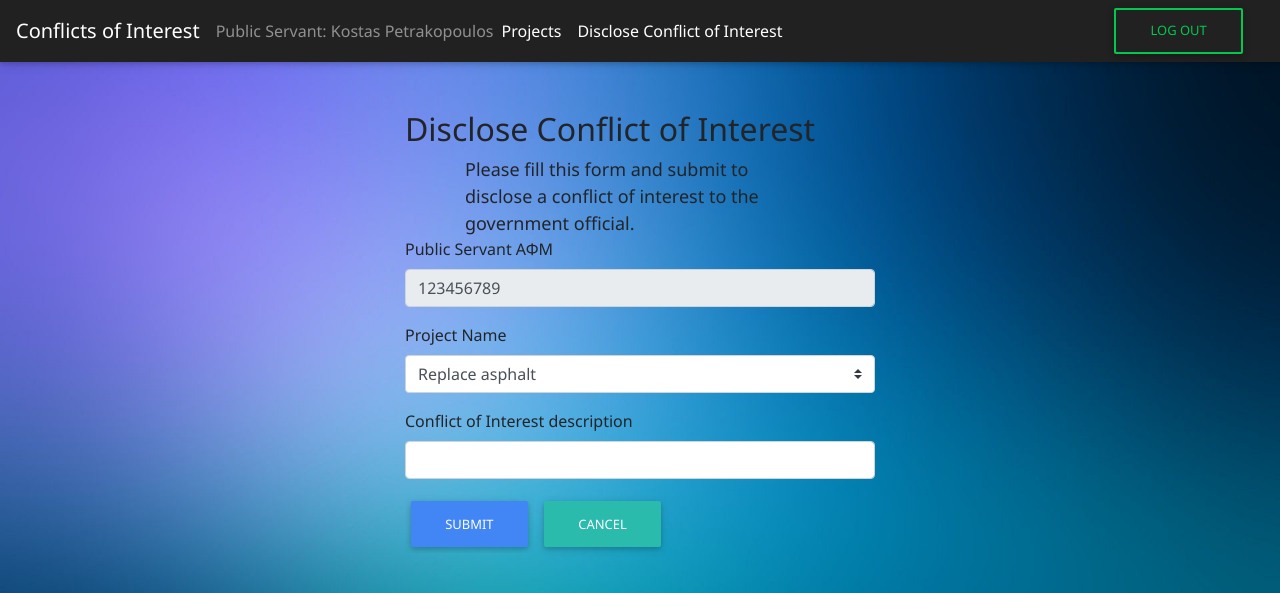
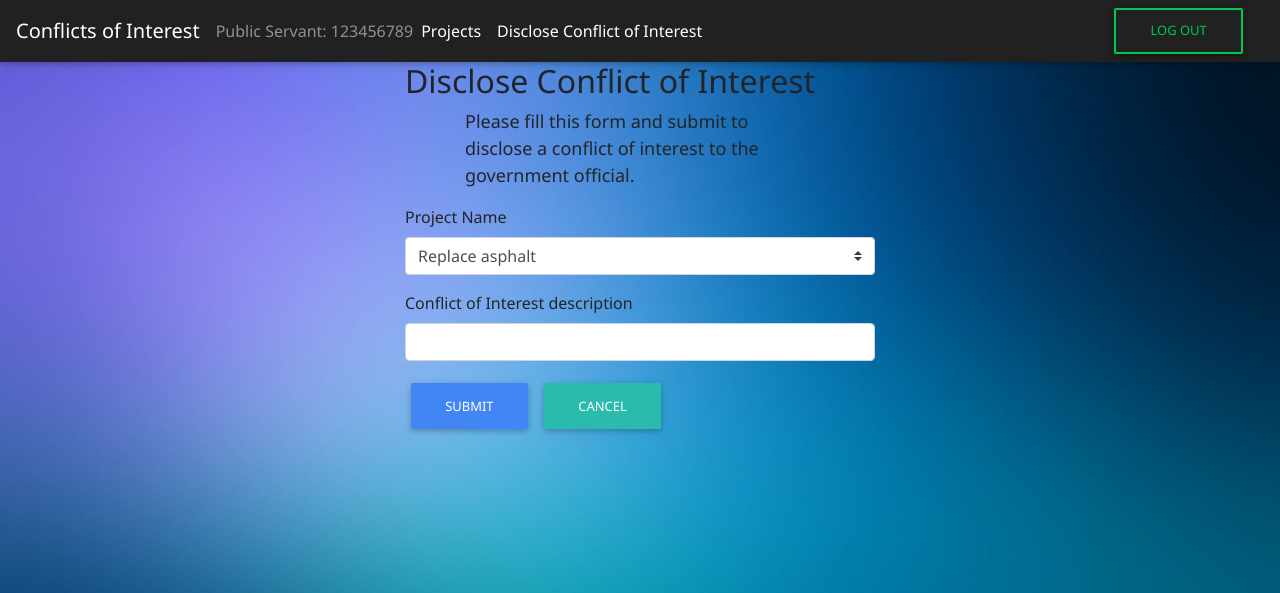
Before and after one commit to TGiavas/coi, a PHP site: page /disclose_coi.php in a window 1280 px wide. Shown: the top 593 px of the page. Run offline with PHP 8.4, Linux system fonts and the light colour scheme; a user stored in the database is signed in; data comes from the database, SQL or seed files in the repository.

Commit message:
Add files via upload

```diff
--- a/CoI/disclose_coi.php
+++ b/CoI/disclose_coi.php
@@ -12,7 +12,7 @@ if (session_status() == PHP_SESSION_NONE) {
     </button>
     <span class="navbar-text">
         Public Servant:
-        <?php echo $_SESSION["name"]; ?>
+        <?php echo $_SESSION["AFM"]; ?>
     </span>
     <div class="collapse navbar-collapse" id="navbarSupportedContent">
         <ul class="navbar-nav mr-auto">
@@ -102,8 +102,7 @@ if ($_SERVER["REQUEST_METHOD"] == "POST") {
 </style>
 
 
-<br>
-<br>
+
 <div class="wrapper">
     <div class="container-fluid">
         <div class="row">
@@ -119,8 +118,7 @@ if ($_SERVER["REQUEST_METHOD"] == "POST") {
                         <span class="help-block"><?php echo $project_id_err; ?></span>
                     </div> -->
                     <div class="form-group <?php echo (!empty($PS_AFM_err)) ? 'has-error' : ''; ?>">
-                        <label>Public Servant ΑΦΜ</label>
-                        <input type="text" disabled value=<?php echo $_SESSION['AFM'] ?> name="ps_AFM" class="form-control"><?php echo $ps_AFM; ?>
+                        <input type="text" hidden value=<?php echo $_SESSION['AFM'] ?> name="ps_AFM" class="form-control"><?php echo $ps_AFM; ?>
                         <span class="help-block"><?php echo $ps_AFM_err; ?></span>
                     </div>
                     <?php require('connect.php');
```
